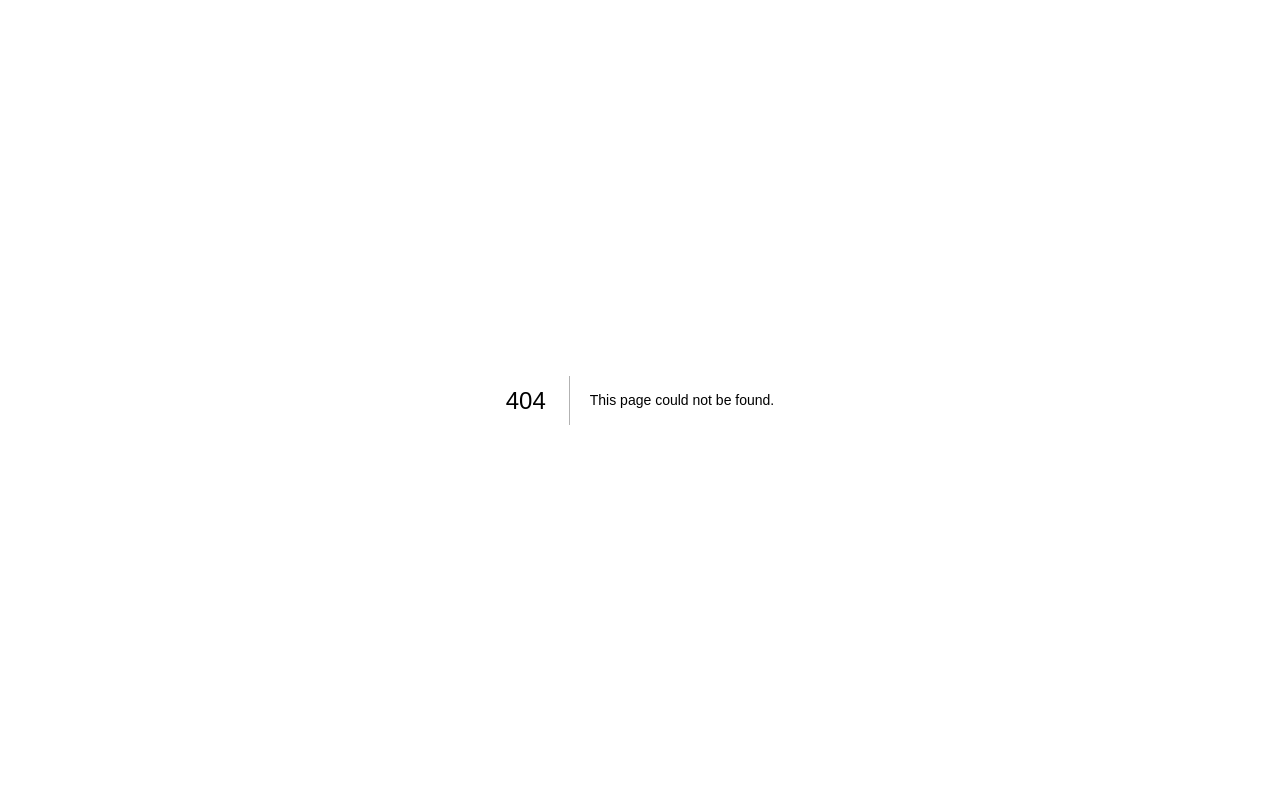
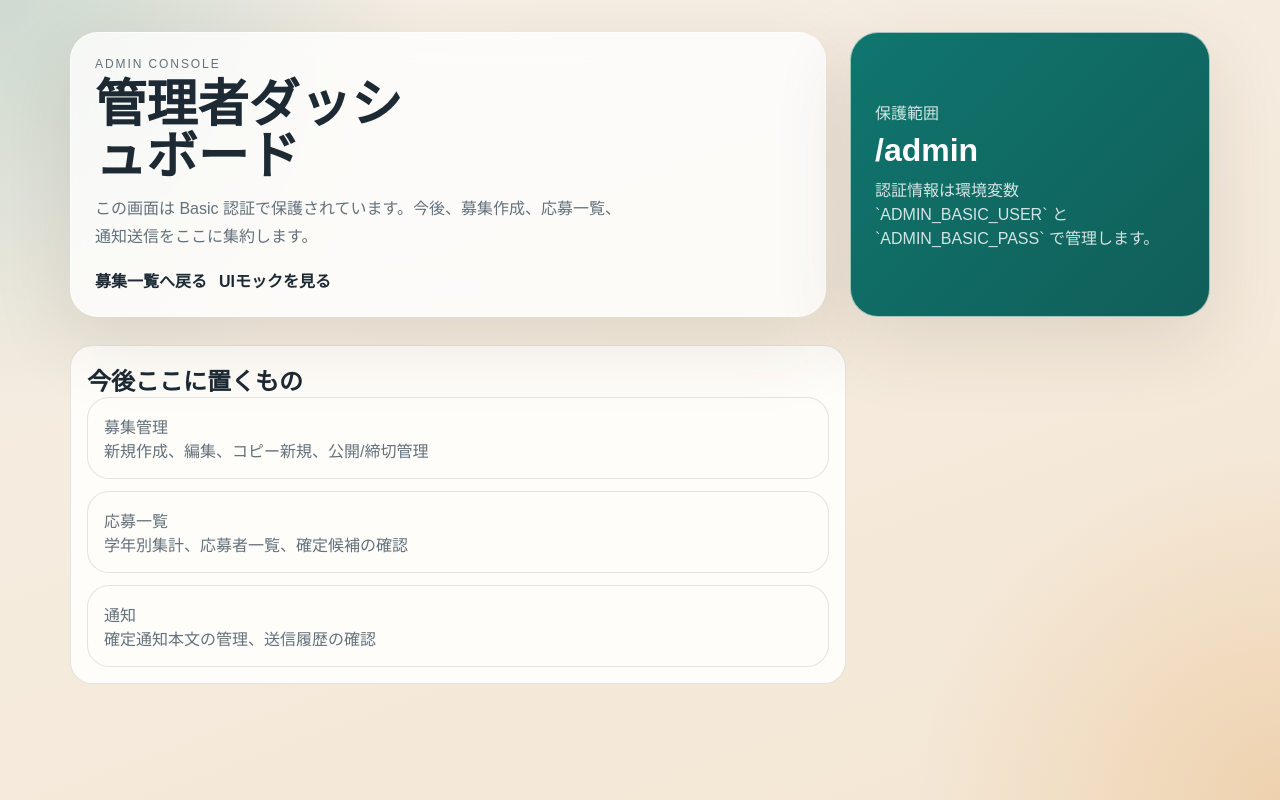
Before and after one commit to knakamura128/pta-line-app-2026, a Next.js app: page /admin in a window 1280 px wide. Before the commit this address had no page. Built offline with nearby package versions, Linux system fonts and the light colour scheme.

Commit message:
Protect admin routes with basic auth

```diff
--- /dev/null
+++ b/app/admin/page.tsx
@@ -0,0 +1,52 @@
+import Link from "next/link";
+
+export default function AdminPage() {
+  return (
+    <div className="landing-shell">
+      <header className="landing-hero">
+        <div className="hero-copy-wrap">
+          <p className="eyebrow">Admin Console</p>
+          <h1>管理者ダッシュボード</h1>
+          <p className="hero-copy">
+            この画面は Basic 認証で保護されています。今後、募集作成、応募一覧、通知送信をここに集約します。
+          </p>
+          <div className="hero-inline">
+            <Link className="text-link" href="/">
+              募集一覧へ戻る
+            </Link>
+            <Link className="text-link" href="/prototype">
+              UIモックを見る
+            </Link>
+          </div>
+        </div>
+        <div className="summary-card">
+          <span>保護範囲</span>
+          <strong>/admin</strong>
+          <p>認証情報は環境変数 `ADMIN_BASIC_USER` と `ADMIN_BASIC_PASS` で管理します。</p>
+        </div>
+      </header>
+
+      <main className="survey-grid">
+        <section className="survey-column">
+          <article className="survey-card survey-open">
+            <h2>今後ここに置くもの</h2>
+            <div className="detail-stack">
+              <div className="detail-block">
+                <p className="detail-title">募集管理</p>
+                <p>新規作成、編集、コピー新規、公開/締切管理</p>
+              </div>
+              <div className="detail-block">
+                <p className="detail-title">応募一覧</p>
+                <p>学年別集計、応募者一覧、確定候補の確認</p>
+              </div>
+              <div className="detail-block">
+                <p className="detail-title">通知</p>
+                <p>確定通知本文の管理、送信履歴の確認</p>
+              </div>
+            </div>
+          </article>
+        </section>
+      </main>
+    </div>
+  );
+}
```
Also changed, not shown: middleware.ts (added, +61 -0 lines), 1 other file (tests, documents, lock files or other folders).
